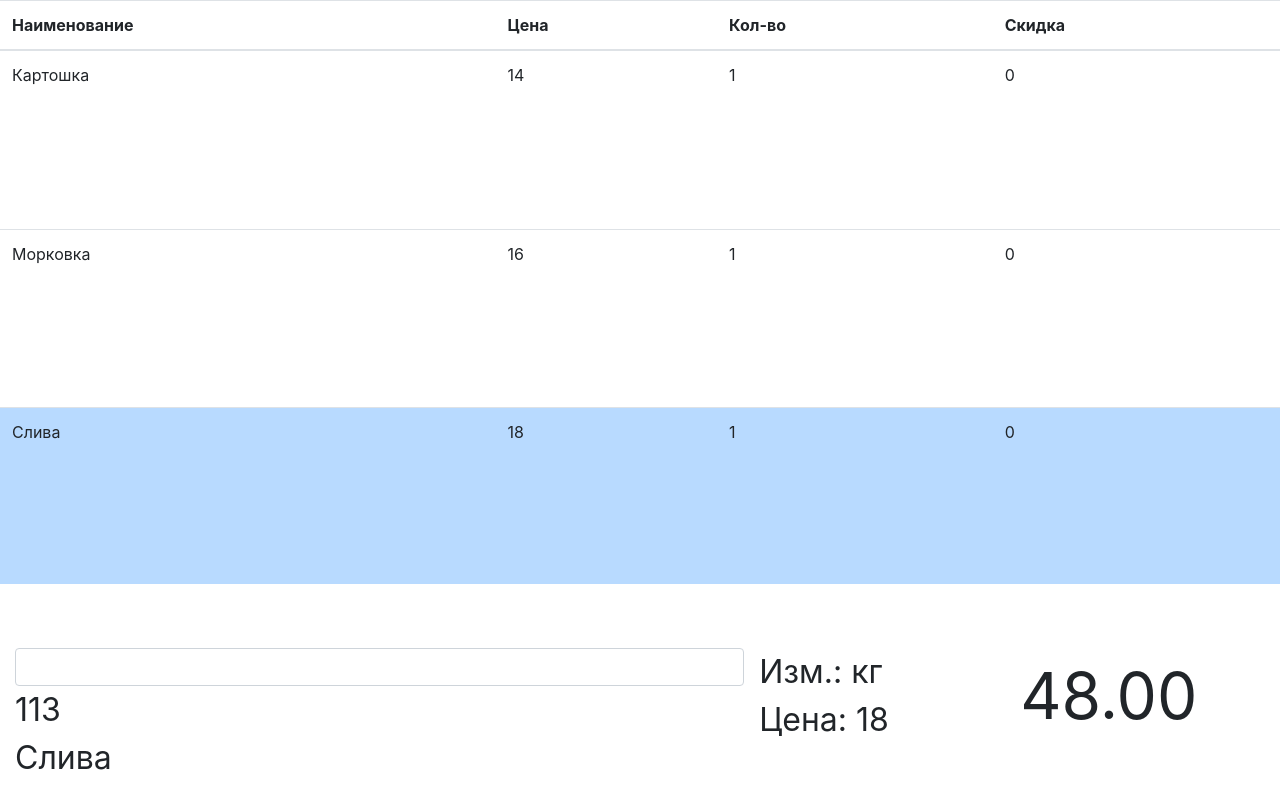
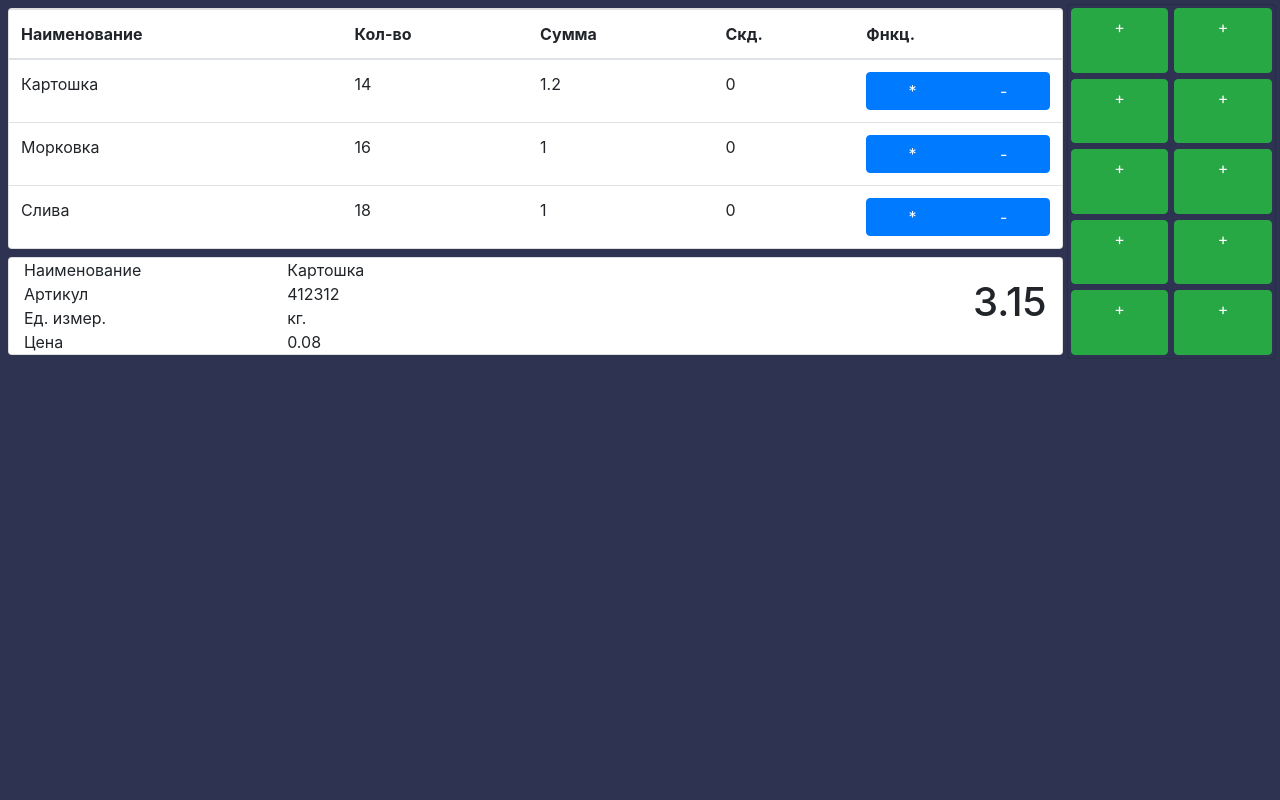
Before and after one commit to MACTEPwar/PublicFront, an Angular app: page /sale in a window 1280 px wide. Built offline with nearby package versions, Linux system fonts and the light colour scheme.

Commit message:
добавил новое окно продаж

```diff
--- a/src/app/app-routing.module.ts
+++ b/src/app/app-routing.module.ts
@@ -6,11 +6,12 @@ import { MainComponent } from './main/main.component';
 import { SaleComponent } from './sale/sale.component';
 import { MenuComponent } from './menu/menu.component';
 import { CompletedSaleComponent } from './modalDialogs/completed-sale/completed-sale.component';
+import { SalesTouchComponent } from './sales-touch/sales-touch.component';
 
 const routes: Routes = [
   { path: "", component: MainComponent },
   { path: "login", component: SignInComponent },
-  { path: "sale", component: SaleComponent },
+  { path: "sale", component: SalesTouchComponent },
   { path: "menu", component: MenuComponent },
   { path: "saleComp", component: CompletedSaleComponent },
   { path: "**", component: NotFoundComponent }
--- a/src/app/app.module.ts
+++ b/src/app/app.module.ts
@@ -13,6 +13,7 @@ import { CompletedSaleComponent } from './modalDialogs/completed-sale/completed-
 import { DialogWindowComponent } from './modalDialogs/dialog-window/dialog-window.component';
 import { HttpClientModule } from '@angular/common/http';
 import { AppConfigService } from './services/app-config.service';
+import { SalesTouchComponent } from './sales-touch/sales-touch.component';
 //import {ApiServiceService} from './services/api-service.service'
 
 @NgModule({
@@ -24,7 +25,8 @@ import { AppConfigService } from './services/app-config.service';
     SaleComponent,
     MenuComponent,
     CompletedSaleComponent,
-    DialogWindowComponent
+    DialogWindowComponent,
+    SalesTouchComponent
   ],
   imports: [
     BrowserModule,
--- /dev/null
+++ b/src/app/sales-touch/sales-touch.component.html
@@ -0,0 +1,100 @@
+<div class="row m-0 p-0">
+    <div class="col-10">
+        <div class="row">
+            <div class="card w-100 ml-2 mb-2 mt-2 mr-1">
+                <div class="col-12">
+                    <div class="row">
+                        <table class="table mb-0">
+                            <thead>
+                                <tr>
+                                    <th>Наименование</th>
+                                    <th>Кол-во</th>
+                                    <th>Сумма</th>
+                                    <th>Скд.</th>
+                                    <th>Фнкц.</th>
+                                </tr>
+                            </thead>
+                            <tbody>
+                                <tr *ngFor="let product of Products;let index = index">
+                                    <td scope="row">{{product.Title}}</td>
+                                    <td>{{product.Price}}</td>
+                                    <td>{{product.Count}}</td>
+                                    <td>{{product.Discount}}</td>
+                                    <td>
+
+                                        <div class="d-flex mx-auto btn-group bg-white" role="group">
+                                            <!-- <a href="#" class="btn btn-outline-primary" onclick="EditShop(1);" title="Редактировать">
+                                        <i class="far fa-edit fa-1x"></i>
+                                    </a>
+
+                                    <a href="#" onclick="DeleteShop(1);" class="btn btn-outline-primary" title="Удалить">
+                                        <i class="far fa-trash-alt fa-1x"></i>
+                                    </a> -->
+                                            <a href="#" class="btn btn-primary">*</a>
+                                            <a href="#" class="btn btn-primary">-</a>
+                                        </div>
+                                    </td>
+                                </tr>
+                            </tbody>
+                        </table>
+                    </div>
+                </div>
+            </div>
+            <div class="card w-100 mr-1 ml-2 mb-2">
+                <div class="col-12">
+                    <div class="row">
+                        <div class="col-6">
+                            <div class="row">
+                                <div class="col-6">Наименование</div>
+                                <div class="col-6">Картошка</div>
+                            </div>
+                            <div class="row">
+                                <div class="col-6">Артикул</div>
+                                <div class="col-6">412312</div>
+                            </div>
+                            <div class="row">
+                                <div class="col-6">Ед. измер.</div>
+                                <div class="col-6">кг.</div>
+                            </div>
+                            <div class="row">
+                                <div class="col-6">Цена</div>
+                                <div class="col-6">0.08</div>
+                            </div>
+                        </div>
+                        <div class="col-6 text-right my-auto">
+                            <h1><span>3.15</span></h1>
+                        </div>
+                    </div>
+                </div>
+            </div>
+        </div>
+    </div>
+    <div class="col-2">
+        <div class="row h-100">
+            <div class="card w-100 mr-1 mt-1 mb-1" style="background: #2d3350;">
+                <div class="col-12 h-100 d-table p-0">
+                    <div class="d-table-row">
+                        <div class="d-table-cell" style="height: 20%;padding:3px;"><a href="#" class="btn btn-success w-100 h-100">+</a></div>
+                        <div class="d-table-cell" style="height: 20%;padding:3px;"><a href="#" class="btn btn-success w-100 h-100">+</a></div>
+                    </div>
+                    <div class="d-table-row">
+                        <div class="d-table-cell" style="height: 20%;padding:3px;"><a href="#" class="btn btn-success w-100 h-100">+</a></div>
+                        <div class="d-table-cell" style="height: 20%;padding:3px;"><a href="#" class="btn btn-success w-100 h-100">+</a></div>
+                    </div>
+                    <div class="d-table-row">
+                        <div class="d-table-cell" style="height: 20%;padding:3px;"><a href="#" class="btn btn-success w-100 h-100">+</a></div>
+                        <div class="d-table-cell" style="height: 20%;padding:3px;"><a href="#" class="btn btn-success w-100 h-100">+</a></div>
+                    </div>
+                    <div class="d-table-row">
+                        <div class="d-table-cell" style="height: 20%;padding:3px;"><a href="#" class="btn btn-success w-100 h-100">+</a></div>
+                        <div class="d-table-cell" style="height: 20%;padding:3px;"><a href="#" class="btn btn-success w-100 h-100">+</a></div>
+                    </div>
+                    <div class="d-table-row">
+                        <div class="d-table-cell" style="height: 20%;padding:3px;"><a href="#" class="btn btn-success w-100 h-100">+</a></div>
+                        <div class="d-table-cell" style="height: 20%;padding:3px;"><a href="#" class="btn btn-success w-100 h-100">+</a></div>
+                    </div>
+                </div>
+            </div>
+        </div>
+    </div>
+</div>
--- /dev/null
+++ b/src/app/sales-touch/sales-touch.component.ts
@@ -0,0 +1,22 @@
+import { Component, OnInit } from '@angular/core';
+import { Product } from '../models/Product'
+
+@Component({
+  selector: 'app-sales-touch',
+  templateUrl: './sales-touch.component.html',
+  styleUrls: ['./sales-touch.component.less']
+})
+export class SalesTouchComponent implements OnInit {
+
+  Products:Array<Product> = [
+    new Product(111, "Картошка", 14, 1.20, 0, "кг"),
+    new Product(112, "Морковка", 16, 1.00, 0, "кг"),
+    new Product(113, "Слива", 18, 1.00, 0, "кг")
+  ];
+
+  constructor() { }
+
+  ngOnInit() {
+  }
+
+}
--- a/src/app/sign-in/sign-in.component.ts
+++ b/src/app/sign-in/sign-in.component.ts
@@ -104,5 +104,4 @@ export class SignInComponent implements OnInit, DoCheck {
   onSubmitForm(){
     return false;
   }
-
 }
--- a/src/index.html
+++ b/src/index.html
@@ -1,5 +1,6 @@
 <!doctype html>
 <html lang="en">
+
 <head>
     <meta charset="utf-8">
     <title>PublicFront</title>
@@ -8,7 +9,9 @@
     <meta name="viewport" content="width=device-width, initial-scale=1">
     <link rel="icon" type="image/x-icon" href="favicon.ico">
 </head>
-<body>
+
+<body style="background: #2d3350">
     <app-root></app-root>
 </body>
+
 </html>
```
Also changed, not shown: src/app/sales-touch/sales-touch.component.less (added), 1 other file (tests, documents, lock files or other folders). Lines whose indentation alone changed are shown as unchanged.
